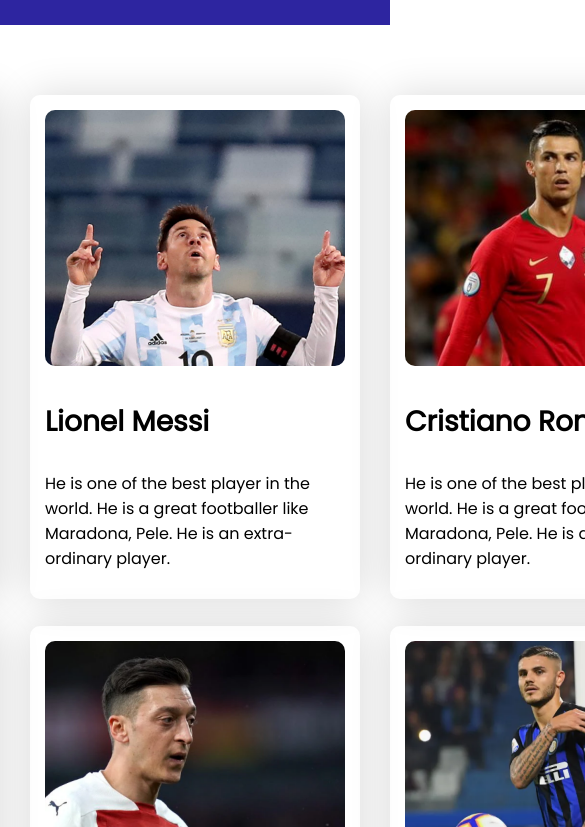
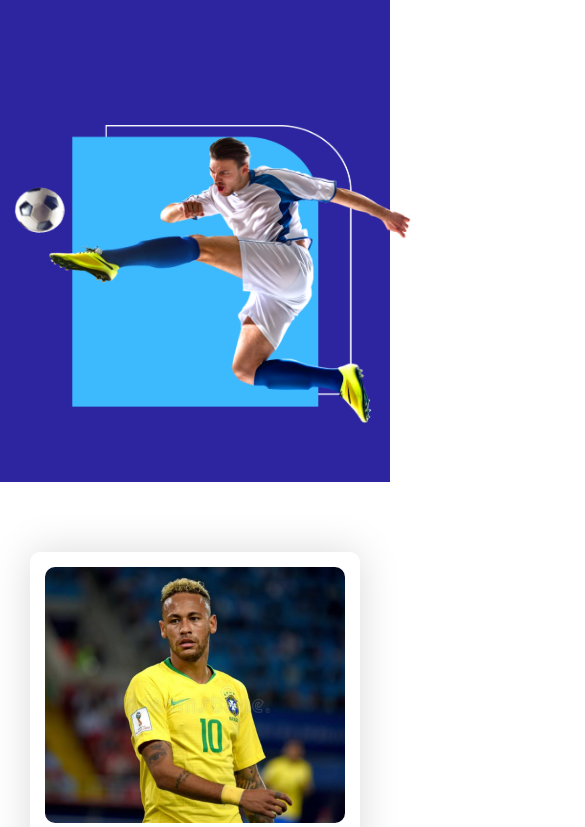
Before and after one commit to bjitdas/responsive-football, a plain HTML site: page index.html in a window 390 px wide. Shown: the part 636-1463 px from the top of the page, 585 px wide, since content can reach past the window. Drawn offline with Linux system fonts and the light colour scheme.

Commit message:
mobile device query

```diff
--- a/index.html
+++ b/index.html
@@ -156,7 +156,7 @@
         </article>
         </section>
         <section>
-            <article>
+            <article class="video-container">
                 <h2>Watch Copa America Match Highlights:</h2>
                 <div class="highlights">
                     <div class="video">
@@ -183,9 +183,6 @@
                 </div>
             </article>
         </section>
-        <section>
-            <article></article>
-    </section>
         </main>
     <footer>
         <div class="footer-section">
--- a/styles/style.css
+++ b/styles/style.css
@@ -10,7 +10,6 @@ body{
 
 header{
     background-color:#2D25A0;
-    ;
 
 }
 h1{
@@ -30,8 +29,8 @@ h1{
    margin-bottom: 50px;
 }
 .top-section img{
-    Width: 556.01px;
-    Height: 438px;
+    Width: 400px;
+    Height: 300px;
 
 }
 .top-section img:hover{
@@ -75,6 +74,7 @@ h3{
     padding: 15px;
     border-radius: 10px;
     box-shadow: 0px 0px 40px rgba(0, 0, 0, 0.15);
+
 }
 .thumbnail img{
     width: 300px;
@@ -91,6 +91,7 @@ h2{
     display: flex;
     justify-content: space-evenly;
     margin-bottom: 100px;
+    padding: 15px;
 }
 
 
@@ -110,3 +111,30 @@ h2{
 .footer-detail{
     text-align: center;
 }
+
+
+/*-----------------
+    Media Queries
+    ----------------*/
+
+    /* Mobile Devices */
+
+    @media only screen and (max-width: 688px) {
+        .footer-section, .video-container, header, .container{
+            width: 100%;
+        }
+        .players{
+            grid-template-columns: repeat(1, 1fr);
+        }
+        .highlights, .top-section, .player{
+            flex-direction: column;
+        }
+        .header-info{
+            margin-left: 3%;
+        }
+        .footer-section img{
+
+           width: 50%;
+        }
+
+    }
```
